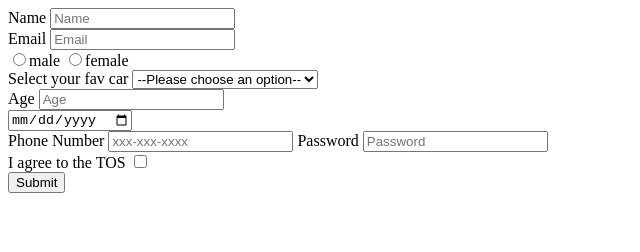
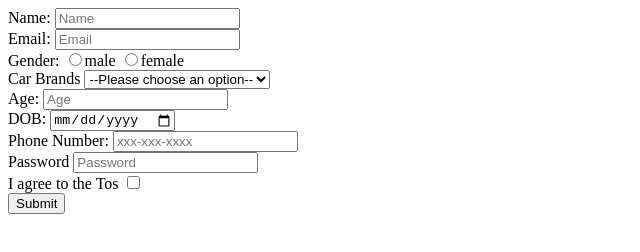
Before and after one commit to acciojob/signup-form-car-LakkireddySujitha, a website: page main.html in a window 1280 px wide. Shown: the whole page, without its empty margins (0-640 px from the left). Drawn offline with Linux system fonts and the light colour scheme.

Commit message:
created a submission

```diff
--- a/main.html
+++ b/main.html
@@ -8,37 +8,45 @@
 
 <body>
 	<!-- the entire body must be written by student -->
-	<label for="name">Name</label>
-	<input type="text" id="name" placeholder="Name" required/>
+	<form method="post">
+		<label for="name">Name:</label>
+		<input type="text" id="name" placeholder="Name" required>
 		<br>
-	<label for="email">Email</label>
-	<input type="email" id="email" placeholder="Email" required/>
+		<label for="email">Email:</label>
+		<input type="email" id="email" placeholder="Email" required>
 		<br>
-	<input name="gender" type="radio" id="gender_m" required/>male
-	<input name="gender" type="radio" id="gender_f"  required/>female
+		<label id="gender">Gender:</label>
+		<input type="radio" name="gender" id="gender_m" required>male
+		<input  type="radio" name="gender" id="gender_f" required>female
 		<br>
-	<label for="cars">Select your fav car</label>
-	<select id=cars required>
+		<label for="cars">Car Brands</label>
+		<select id="cars" required>
 			<option>--Please choose an option--</option>
 			<option>BMW</option>
-		<option>AUDI</option>
+			<option>Bajaj</option>
 		</select>
 		<br>
-	<label for="age">Age</label>
-	<input type="number" id="age" placeholder="Age" required/>
+		<label id="age">Age:</label>
+		<input type="number" id="age" placeholder="Age" required>
 		<br>
-	<label for="dob"></label>
-	<input type="date" id="dob" required/>
+		<label id="dob">DOB:</label>
+		<input type="date" id="dob" required>
 		<br>
-	<label for="tel">Phone Number</label>
-	<input type="tel" id="tel" placeholder="xxx-xxx-xxxx" >
-	<label for="password">Password</label>
-	<input type="password" id="password"  placeholder="Password" required>
+		<label id="tel">Phone Number:</label>
+		<input type="tel" id="tel" placeholder="xxx-xxx-xxxx">
 		<br>
-	<label for="tos">I agree to the TOS</label>
+		<label id="password">Password</label>
+		<input type="password" id="password" placeholder="Password " required>
+		<br>
+		<label id="tos">I agree to the Tos</label>
 		<input type="checkbox" id="tos" required>
 		<br>
-	<input type="submit"
+		<button type="submit">Submit</button>
+
+
+
+
+	</form>
 
     <script type="text/javascript" src="./script.js">
 </script>
```
Lines whose indentation alone changed are shown as unchanged.
